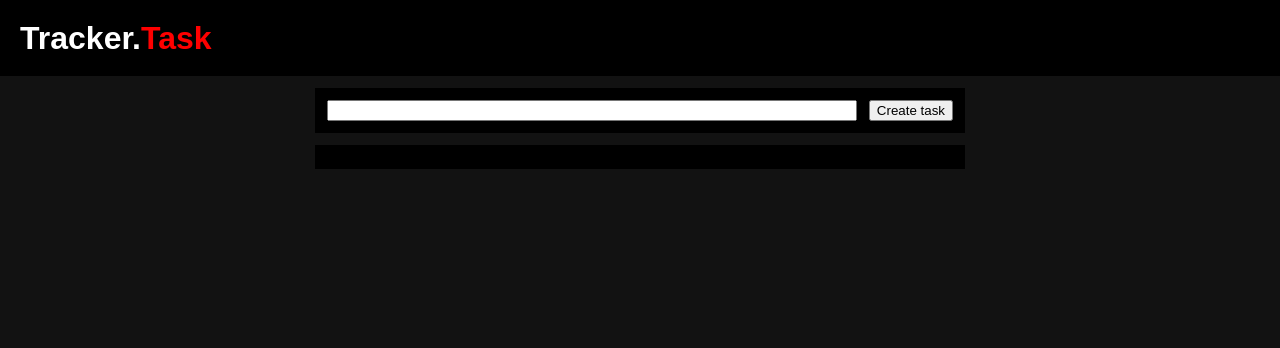
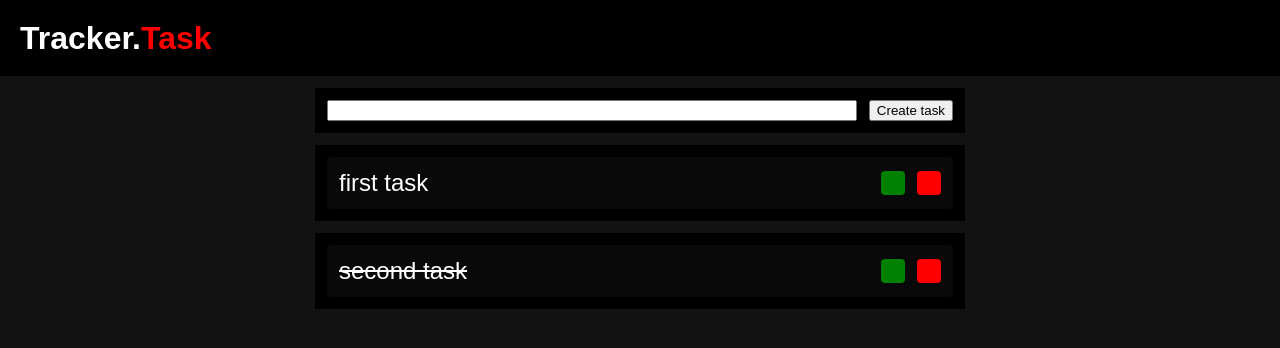
Before and after one commit to Vladislav2397/tracker-task-web-vite-vue3, a Vue app: page / in a window 1280 px wide. Shown: the top 348 px of the page. Built offline with nearby package versions, Linux system fonts and the light colour scheme.

Commit message:
Refactor completed and uncompleted list

```diff
--- a/src/App.vue
+++ b/src/App.vue
@@ -3,20 +3,14 @@
         <Header />
 
         <div class="app__content">
-            <Section class="app__form">
+            <Section>
                 <CreateTaskForm />
             </Section>
-            <Section class="app__form">
-                <List :list="tasks">
-                    <template #default="{ item }">
-                        <TaskRow :task="item">
-                            <div class="app__row">
-                                <CompleteTask :task="item" />
-                                <RemoveTask :task="item" />
-                            </div>
-                        </TaskRow>
-                    </template>
-                </List>
+            <Section>
+                <TaskList filter="uncompleted" />
+            </Section>
+            <Section>
+                <TaskList filter="completed" />
             </Section>
         </div>
     </div>
@@ -24,33 +18,24 @@
 
 <script lang="ts">
 import Header from './widgets/Header.vue'
+import TaskList from './widgets/TaskList.vue'
 
-import { TaskRow } from './entities/task'
-
-import { CompleteTask, RemoveTask, CreateTaskForm } from './features/task'
+import { CreateTaskForm } from './features/task'
 
 import Section from './shared/ui/Section.vue'
-import List from './shared/ui/List.vue'
 
 export default {
     components: {
         Header,
         Section,
-        List,
-        TaskRow,
-        CompleteTask,
-        RemoveTask,
+        TaskList,
         CreateTaskForm,
     },
 }
 </script>
 
 <script setup lang="ts">
-import { taskModel } from './entities/task'
-
-const taskStore = taskModel.useTaskStore()
-
-const tasks = taskStore.list
+//
 </script>
 
 <style scoped>
@@ -70,18 +55,4 @@ const tasks = taskStore.list
     margin-right: auto;
     box-sizing: border-box;
 }
-
-.app__form {
-    display: flex;
-    gap: 12px;
-}
-
-.app__input {
-    flex-grow: 1;
-}
-
-.app__row {
-    display: flex;
-    gap: 12px;
-}
 </style>
--- a/src/entities/task/model/index.ts
+++ b/src/entities/task/model/index.ts
@@ -1,5 +1,6 @@
 import { defineStore } from 'pinia'
-import { ref } from 'vue'
+import { computed, ref } from 'vue'
+import { Task } from '../../../shared/shared-kernel'
 
 export function createTask(name: string, id?: string) {
     return {
@@ -9,34 +10,54 @@ export function createTask(name: string, id?: string) {
     }
 }
 
-export function toggleTask(task: any) {
+export function toggleTask(task: Task) {
     return {
         ...task,
-        isComplete: !task.isComplete,
+        isCompleted: !task.isCompleted,
     }
 }
 
 export const useTaskStore = defineStore('task', () => {
-    const list = ref([])
+    const list = ref<Task[]>([
+        {
+            id: '1',
+            name: 'first task',
+            isCompleted: false,
+        },
+        {
+            id: '2',
+            name: 'second task',
+            isCompleted: true,
+        },
+    ])
 
-    function addTask(task: any) {
+    function addTask(task: Task) {
         list.value.push(task)
     }
 
-    function updateTask(task: any) {
-        list.value.map((item) => {
+    function updateTask(task: Task) {
+        list.value = list.value.map((item) => {
             if (item.id !== task.id) return item
 
             return task
         })
     }
 
-    function removeTask(task: any) {
+    function removeTask(task: Task) {
         list.value = list.value.filter((item) => item.id !== task.id)
     }
 
+    const completed = computed(() =>
+        list.value.filter(({ isCompleted }) => isCompleted)
+    )
+    const uncompleted = computed(() =>
+        list.value.filter(({ isCompleted }) => !isCompleted)
+    )
+
     return {
         list,
+        completed,
+        uncompleted,
         addTask,
         updateTask,
         removeTask,
--- a/src/entities/task/ui/TaskRow.vue
+++ b/src/entities/task/ui/TaskRow.vue
@@ -1,6 +1,6 @@
 <template>
     <div class="task-row">
-        <h4 class="task-row__name">{{ task.name }}</h4>
+        <h4 :class="classes">{{ task.name }}</h4>
         <div class="task-row__actions">
             <slot />
         </div>
@@ -8,7 +8,15 @@
 </template>
 
 <script lang="ts" setup>
-defineProps<{ task: { id: number; name: string } }>()
+import { computed } from 'vue'
+
+const props =
+    defineProps<{ task: { id: number; name: string; isCompleted: boolean } }>()
+
+const classes = computed(() => [
+    'task-row__name',
+    { 'task-row__name--through': props.task.isCompleted },
+])
 </script>
 
 <style scoped>
@@ -31,6 +39,10 @@ defineProps<{ task: { id: number; name: string } }>()
     color: #fff;
 }
 
+.task-row__name--through {
+    text-decoration: line-through;
+}
+
 @media (min-width: 768px) {
     .task-row {
         min-height: 52px;
--- a/src/features/task/CompleteTask.vue
+++ b/src/features/task/CompleteTask.vue
@@ -13,9 +13,12 @@ export default {
 </script>
 
 <script lang="ts" setup>
+import { useToggleTask } from './model'
+
+const { toggleTask } = useToggleTask()
 const props = defineProps<{ task: { id: number } }>()
 
 function onClick() {
-    //
+    toggleTask(props.task)
 }
 </script>
--- a/src/features/task/RemoveTask.vue
+++ b/src/features/task/RemoveTask.vue
@@ -4,8 +4,6 @@
 
 <script lang="ts">
 import Action from '../../shared/ui/Action.vue'
-
-import { useRemoveTask } from './model'
 
 export default {
     components: {
@@ -15,6 +13,8 @@ export default {
 </script>
 
 <script lang="ts" setup>
+import { useRemoveTask } from './model'
+
 const props = defineProps<{ task: { id: number } }>()
 
 const { removeTask } = useRemoveTask()
--- a/src/features/task/model.ts
+++ b/src/features/task/model.ts
@@ -1,4 +1,5 @@
 import { taskModel } from '../../entities/task'
+import { Task } from '../../shared/shared-kernel'
 
 const api = {
     task: {
@@ -8,7 +9,7 @@ const api = {
         async update(taskId: any, fields: Record<string, unknown>) {
             return { status: true }
         },
-        async create(task: any) {
+        async create(taskName: string) {
             return { id: `${Date.now()}`, status: true }
         },
     },
@@ -37,16 +38,18 @@ export const useCreateTask = () => {
 export const useToggleTask = () => {
     const taskStore = taskModel.useTaskStore()
 
-    async function toggleTask(task: any) {
+    async function toggleTask(task: Task) {
         const updatedTask = taskModel.toggleTask(task)
 
+        console.log('toggleTask', updatedTask, task)
+
         const response = await api.task.update(updatedTask.id, {
-            isComplete: updatedTask.isComplete,
+            isCompleted: updatedTask.isCompleted,
         })
 
         if (!response.status) {
             console.error(
-                `create task with name ${taskName} is not success (API_ERROR)`
+                `create task with name ${task} is not success (API_ERROR)`
             )
         }
 
--- /dev/null
+++ b/src/shared/shared-kernel.ts
@@ -0,0 +1,5 @@
+export type Task = {
+    id: string
+    name: string
+    isCompleted: boolean
+}
--- /dev/null
+++ b/src/widgets/TaskList.vue
@@ -0,0 +1,62 @@
+<template>
+    <List :list="list">
+        <template #default="{ item }">
+            <TaskRow :task="item">
+                <div class="row">
+                    <CompleteTask :task="item" />
+                    <RemoveTask :task="item" />
+                </div>
+            </TaskRow>
+        </template>
+    </List>
+</template>
+
+<script lang="ts">
+import { CompleteTask, RemoveTask } from '../features/task'
+
+import { TaskRow } from '../entities/task'
+
+import List from '../shared/ui/List.vue'
+
+export default {
+    components: {
+        CompleteTask,
+        RemoveTask,
+        TaskRow,
+        List,
+    },
+}
+</script>
+
+<script lang="ts" setup>
+import { computed } from 'vue'
+import { taskModel } from '../entities/task'
+
+const props = withDefaults(
+    defineProps<{ filter?: 'all' | 'completed' | 'uncompleted' }>(),
+    {
+        filter: 'all',
+    }
+)
+
+const taskStore = taskModel.useTaskStore()
+
+const list = computed(() => {
+    switch (props.filter) {
+        case 'uncompleted':
+            return taskStore.uncompleted
+        case 'completed':
+            return taskStore.completed
+        default:
+            return taskStore.list
+    }
+})
+</script>
+
+<style scoped>
+.row {
+    display: flex;
+    flex-direction: row;
+    gap: 12px;
+}
+</style>
```
